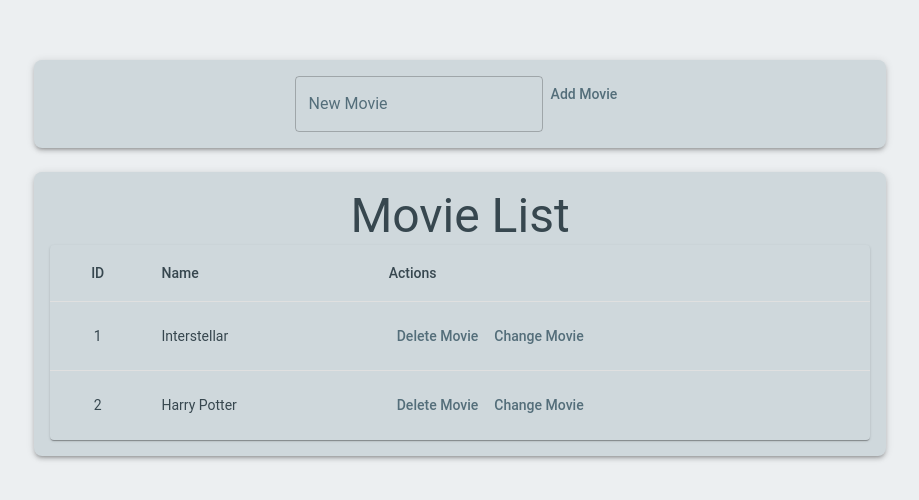
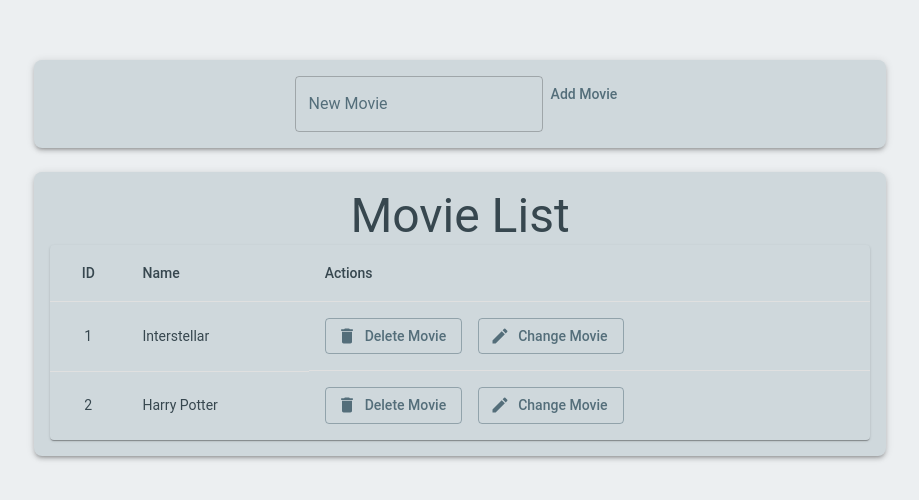
Before and after one commit to Gemellix2322/Redux-Toolkit, a React (Vite) app: page / in a window 1280 px wide. Shown: the part 158-658 px from the top of the page, without its empty margins (180-1099 px from the left). Built offline with nearby package versions, Linux system fonts and the light colour scheme.

Commit message:
feat: css better

```diff
--- a/package.json
+++ b/package.json
@@ -12,6 +12,7 @@
   "dependencies": {
     "@emotion/react": "^11.14.0",
     "@emotion/styled": "^11.14.0",
+    "@mui/icons-material": "^6.4.6",
     "@mui/material": "^6.4.6",
     "@reduxjs/toolkit": "^2.6.0",
     "react": "^19.0.0",
--- a/src/Pages/MovieChange.jsx
+++ b/src/Pages/MovieChange.jsx
@@ -2,7 +2,8 @@ import { useState } from "react";
 import { useDispatch } from "react-redux";
 import { changeMovie } from "../movieSlice";
 import { useNavigate, useParams } from "react-router-dom";
-import { Button, TextField, Paper } from "@mui/material";
+import { Button, TextField, Paper, Box } from "@mui/material";
+import BackIcon from '@mui/icons-material/ArrowBack';
 
 const MovieChange = () => {
     const navigate = useNavigate();
@@ -21,8 +22,21 @@ const MovieChange = () => {
         }
     }
 
+    const handleback = () => {
+        navigate('/')
+    }
+
     return (
         <>
+            <Box sx={{ position: 'fixed', top: 50, left: 50 }}>
+                <Button
+                    onClick={handleback}
+                    startIcon={<BackIcon />}
+                    sx={{ position: 'absolute', left: 0, top: 0 }}
+                >
+                    Back
+                </Button>
+            </Box>
             <Paper sx={{ p: 2, borderRadius: 2, boxShadow: 3 }}>
                 <TextField
                     onChange={(e) => setMovieName(e.target.value)}
--- a/src/components/MovieList.jsx
+++ b/src/components/MovieList.jsx
@@ -2,6 +2,8 @@ import React, { useEffect } from "react";
 import { useSelector, useDispatch } from "react-redux";
 import { removeMovie } from "../movieSlice";
 import { useNavigate } from "react-router-dom";
+import DeleteIcon from '@mui/icons-material/Delete';
+import CreateIcon from '@mui/icons-material/Create';
 import { Box, Button, Paper, Table, TableBody, TableCell, TableContainer, TableHead, TableRow, Typography } from "@mui/material";
 
 export const MovieList = () => {
@@ -39,9 +41,9 @@ export const MovieList = () => {
                             <TableRow key={movies.id} sx={{ '&:last-child td, &:last-child th': { border: 0 } }}>
                                 <TableCell align="center">{movies.id}</TableCell>
                                 <TableCell>{movies.name}</TableCell>
-                                <TableCell align="left">
-                                    <Button onClick={handleRemoveMovie}>Delete Movie</Button>
-                                    <Button onClick={handleChangeMovie}>Change Movie</Button>
+                                <TableCell align="left" sx={{display: "flex", gap: 2}}>
+                                    <Button startIcon={<DeleteIcon />} variant="outlined" onClick={handleRemoveMovie}>Delete Movie</Button>
+                                    <Button startIcon={<CreateIcon />} variant="outlined" onClick={handleChangeMovie}>Change Movie</Button>
                                 </TableCell>
                             </TableRow>
                         ))}
```
Also changed, not shown: 1 other file (tests, documents, lock files or other folders).
